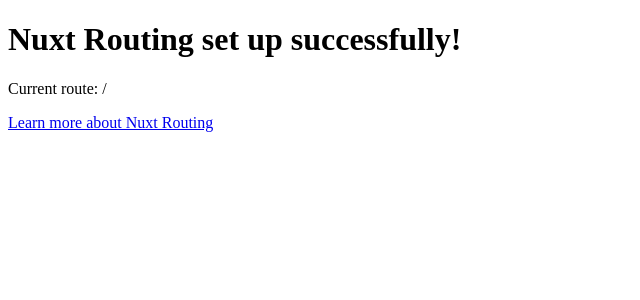
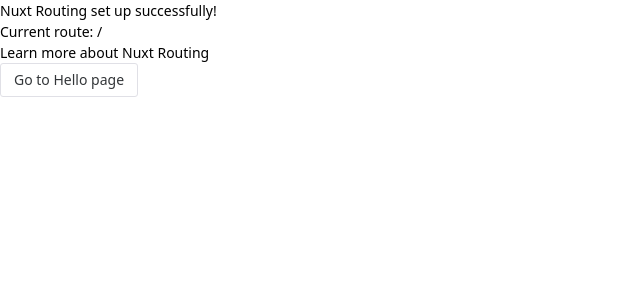
Before and after one commit to idawnlight/seu-db-bookstore, a Nuxt app: page / in a window 1280 px wide. Shown: the top 300 px of the page, without its empty margins (0-640 px from the left). Built offline with nearby package versions, Linux system fonts and the light colour scheme.

Commit message:
init: naive-ui and tailwindcss

```diff
--- a/nuxt.config.ts
+++ b/nuxt.config.ts
@@ -1,4 +1,5 @@
 // https://nuxt.com/docs/api/configuration/nuxt-config
 export default defineNuxtConfig({
-  devtools: { enabled: true }
+  devtools: { enabled: true },
+  modules: ["@nuxtjs/tailwindcss"]
 })
--- a/package.json
+++ b/package.json
@@ -11,6 +11,8 @@
   },
   "devDependencies": {
     "@nuxt/devtools": "latest",
+    "@nuxtjs/tailwindcss": "^6.10.1",
+    "naive-ui": "^2.36.0",
     "nuxt": "^3.8.2",
     "prisma": "^5.7.1",
     "vue": "^3.3.12",
--- a/pages/hello.vue
+++ b/pages/hello.vue
@@ -1,7 +1,13 @@
 <script setup lang="ts">
 const { data } = await useFetch('/api/hello')
+
+import { NButton } from 'naive-ui'
 </script>
 
 <template>
   <pre>{{ data }}</pre>
+  <h1 class="text-3xl font-bold underline">
+    Hello world!
+  </h1>
+  <n-button>hello</n-button>
 </template>
--- a/pages/index.vue
+++ b/pages/index.vue
@@ -1,5 +1,7 @@
 <script setup lang="ts">
 const route = useRoute()
+
+import { NButton } from 'naive-ui'
 </script>
 
 <template>
@@ -8,4 +10,5 @@
     <p>Current route: {{ route.path }}</p>
     <a href="https://nuxt.com/docs/getting-started/routing" target="_blank">Learn more about Nuxt Routing</a>
   </div>
+  <NuxtLink to="/hello"><n-button>Go to Hello page</n-button></NuxtLink>
 </template>
--- /dev/null
+++ b/tailwind.config.js
@@ -0,0 +1,8 @@
+/** @type {import('tailwindcss').Config} */
+export default {
+  content: [],
+  theme: {
+    extend: {},
+  },
+  plugins: [],
+}
```
Also changed, not shown: 2 other files (tests, documents, lock files or other folders).
